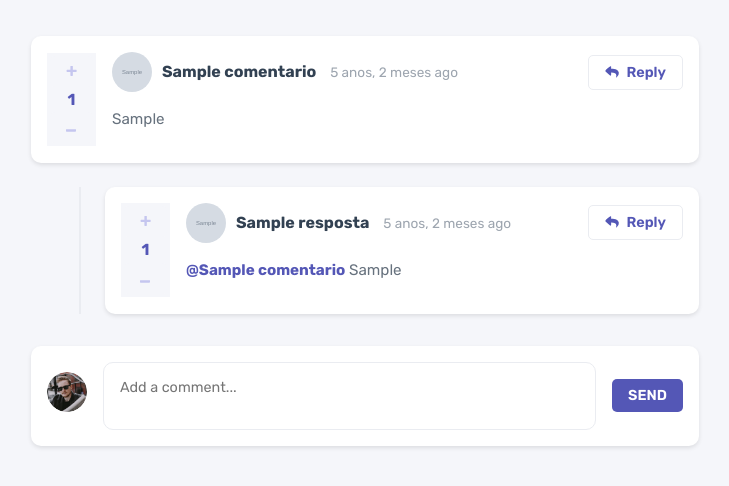
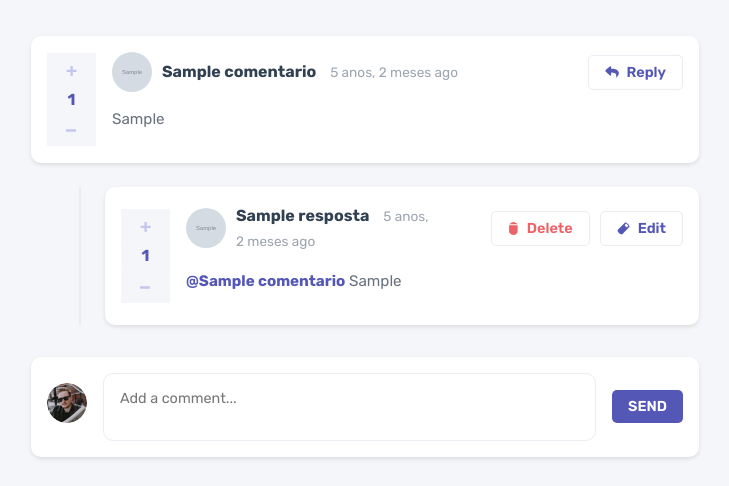
Before and after one commit to pmoraes230/comments_interactive, a Django app: page / in a window 1280 px wide. Shown: the top 486 px of the page, without its empty margins (275-1004 px from the left). Run offline with Django 5.2, Linux system fonts and the light colour scheme; tables that the repository leaves empty hold one stand-in row (values such as "Sample post"); grey boxes marked "Sample" are stand-in pictures.

Commit message:
feature: criação de button para delete e edit, mas falta atribuir as suas respectivas funcionalidades

```diff
--- a/interactive_comments_app/static/style/style.css
+++ b/interactive_comments_app/static/style/style.css
@@ -91,13 +91,39 @@ body {
 }
 
 .reply-btn:hover {
-    background-color: hsl(238, 40%, 52%);
+    background-color: hsl(238, 20%, 71%);
     color: hsl(0, 0%, 100%);
 }
 
 .reply-btn img {
     height: 13px;
     width: auto;
+}
+
+.delete-btn {
+    display: flex;
+    justify-content: center;
+    align-items: center;
+    gap: 8px;
+    background-color: hsl(0, 0%, 100%);
+    color: hsl(358, 79%, 66%);
+    border: 1px solid hsl(223, 19%, 93%);
+    padding: 0.5rem 1rem;
+    border-radius: 5px;
+    cursor: pointer;
+    font-weight: 600;
+    font-size: 0.9rem;
+    transition: background-color 0.3s, color 0.3s;
+}
+
+.delete-btn img {
+    height: 13px;
+    width: auto;
+}
+
+.delete-btn:hover {
+    background-color: hsl(359, 21%, 43%);
+    color: hsl(0, 0%, 100%);
 }
 
 .comment-footer {
--- a/interactive_comments_app/templates/index.html
+++ b/interactive_comments_app/templates/index.html
@@ -51,8 +51,11 @@
                                     <span class="username">{{ resposta.nome }}</span>
                                     <span class="timestamp">{{ resposta.data|timesince }} ago</span>
                                 </div>
+                                <button class="delete-btn" data-comment-id="{{ resposta.comentario.id }}">
+                                    <img src="{% static 'images/icon-delete.svg' %}" alt="reply">Delete
+                                </button>
                                 <button class="reply-btn" data-comment-id="{{ resposta.comentario.id }}">
-                                    <img src="{% static 'images/icon-reply.svg' %}" alt="reply">Reply
+                                    <img src="{% static 'images/icon-edit.svg' %}" alt="reply">Edit
                                 </button>
                             </div>
                             <div class="comment-body">
```
